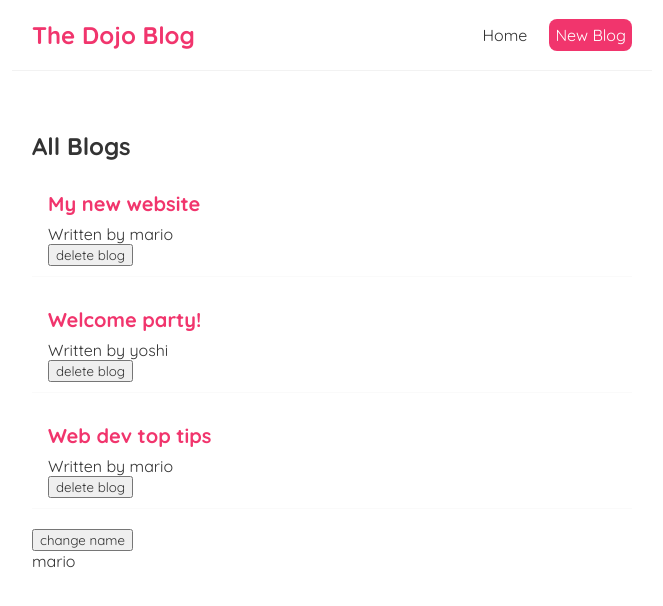
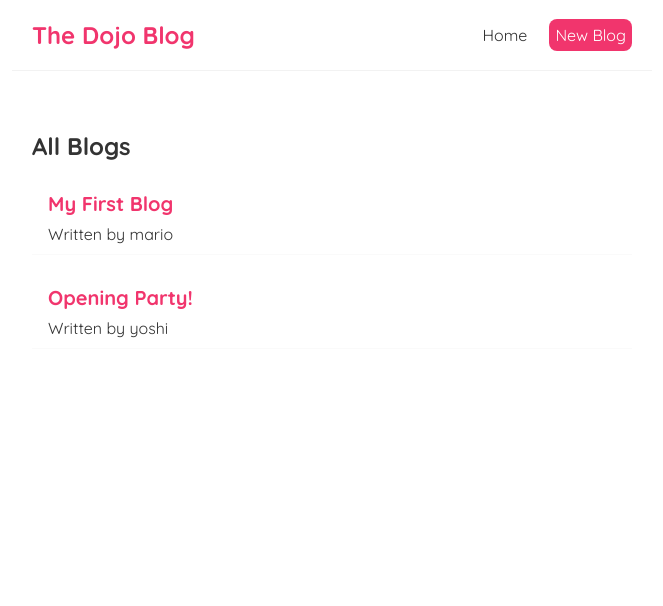
Before and after one commit to TrabelsiOmaima/React, a React (Create React App) app: page / in a window 1280 px wide. Shown: the top 606 px of the page, without its empty margins (308-971 px from the left). Built offline with nearby package versions, Linux system fonts and the light colour scheme; data requests are answered from the project's data file.

Commit message:
fetching data with useEffect , conditional template

```diff
--- a/src/BlogList.js
+++ b/src/BlogList.js
@@ -1,5 +1,5 @@
 
-const BlogList = ({ blogs, title, handleDelete }) => {
+const BlogList = ({ blogs, title }) => {
     return (
         <div className="blog-list">
             <h2> {title} </h2>
@@ -7,9 +7,6 @@
                 <div className="blog-preview" key={blog.id} >
                 <h2>{ blog.title }</h2>
                 <p>Written by { blog.author }</p>
-
-                <button onClick={ ()=> handleDelete(blog.id) }>delete blog</button>
-
                 </div>
             ))}
         </div>
--- a/src/Home.js
+++ b/src/Home.js
@@ -4,35 +4,27 @@
 
 const Home = () => {
 
-    const [name, setName] = useState('mario');
+    const [blogs, setBlogs] = useState(null);
 
 
-    const [blogs, setBlogs] = useState([
-        { title: 'My new website', body: 'lorem ipsum...', author: 'mario', id: 1 },
-        { title: 'Welcome party!', body: 'lorem ipsum...', author: 'yoshi', id: 2 },
-        { title: 'Web dev top tips', body: 'lorem ipsum...', author: 'mario', id: 3 }
-      ]);
 
+    useEffect( () => {
+        fetch('http://localhost:8000/blogs')
+        .then(res => {
+            return res.json();
+        })
+        .then(data => {
+            console.log(data);
+            //set blogs with data
+            setBlogs(data);
+        })
 
-    const handleDelete =(id) => {
-        const newBlogs = blogs.filter(blog => blog.id !==id);
-        setBlogs(newBlogs);
-    }
-
-    //useEffect :
-    useEffect( () => {
-        console.log('use effect ran');
-        console.log(blogs); // just affiche , mch ki ttbadal state
-        console.log(name);
-   // }, []);  // just in the 1st component render
-    }, [name]);  // just state name (blogs nn)
+    }, []);
 
 
     return (
         <div className="home">
-            <BlogList blogs={blogs} title="All Blogs"  handleDelete={handleDelete}/>
-            <button onClick={() => setName('luigi')} >change name</button>
-            <p> {name} </p>
+            {blogs && <BlogList blogs={blogs} title="All Blogs" />}
         </div>
      );
 }
```
Also changed, not shown: 1 other file (tests, documents, lock files or other folders).
